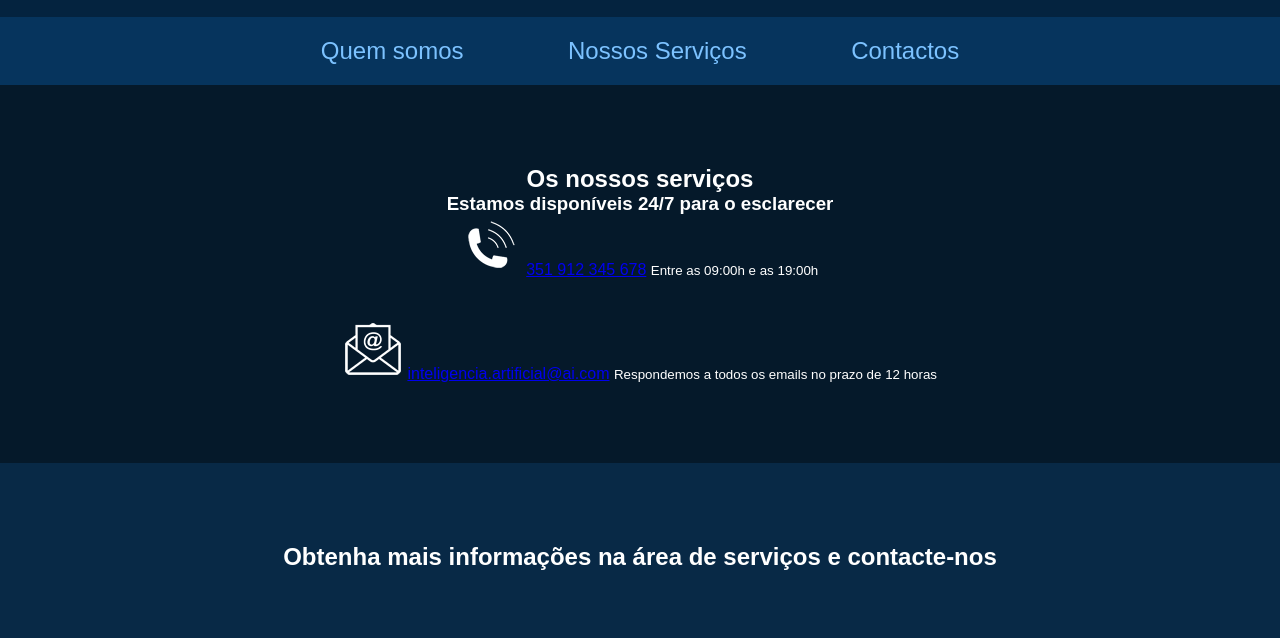
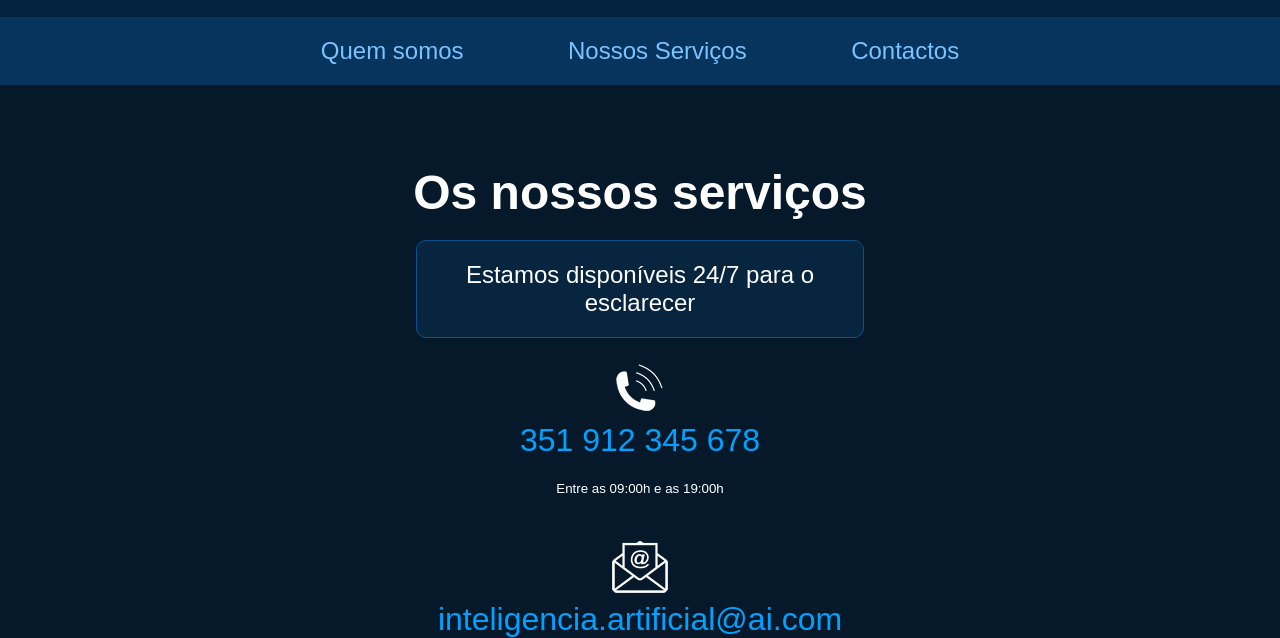
Before and after one commit to thiagorodriguezdev/projeto-inteligencia-artifical, a plain HTML site: page contactos.html in a window 1280 px wide. Shown: the part 148-786 px from the top of the page. Drawn offline with Linux system fonts and the light colour scheme.

Commit message:
Adiciona estilos à seção de contactos, incluindo novos cabeçalhos e formatação para os contatos

```diff
--- a/assets/css/style.css
+++ b/assets/css/style.css
@@ -148,6 +148,34 @@ body {
   padding: 80px;
 }
 
+.container-contactos h1 {
+  font-size: 3em;
+  color: white;
+  margin-bottom: 20px;
+}
+
+.container-contactos h3 {
+  font-size: 1.5em;
+  font-weight: 100;
+  width: 40%;
+  margin: auto;
+  color: white;
+  margin-bottom: 20px;
+  border: 1px solid #105088;
+  background-color: #08253f;
+  border-radius: 10px;
+  padding: 20px;
+}
+
+.container-contactos .contactos {
+  display: block;
+  font-size: 2em;
+  text-decoration: none;
+  color: #00a2ff;
+  margin-bottom: 20px;
+}
+
+
 
 /* -------------------------------- */
 
```
